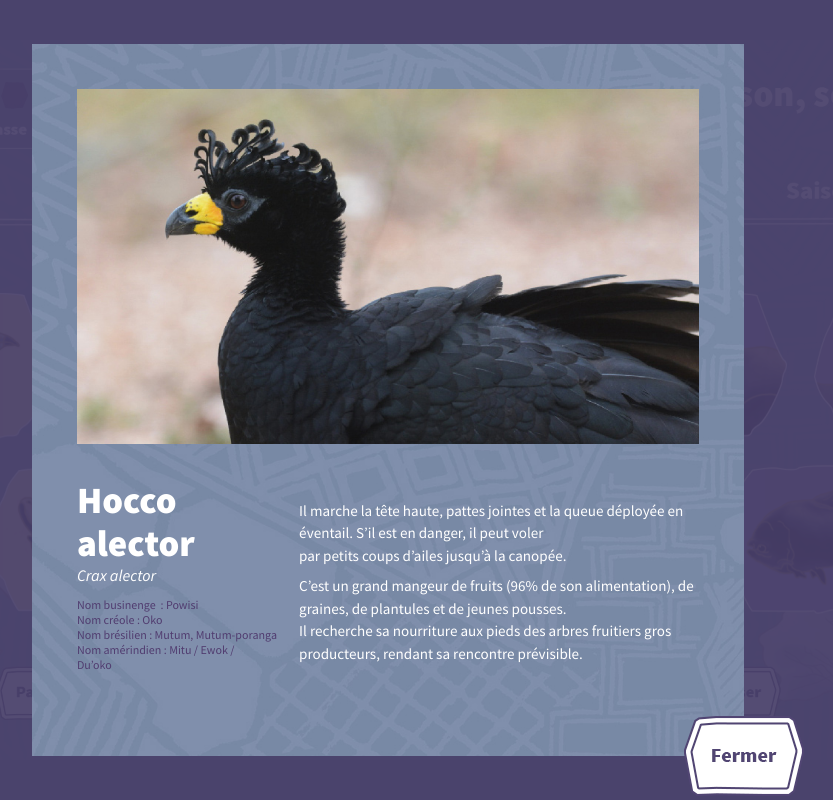
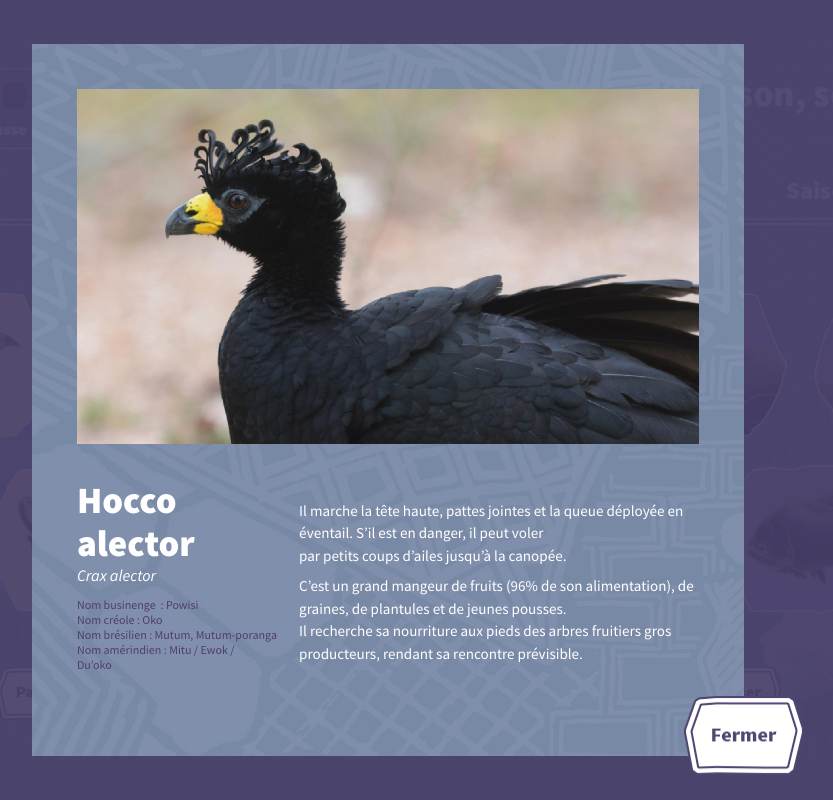
Before and after one commit to FabienTregan/AmazonieHunting, a plain HTML site: page season/index.html in a window 1280 px wide. Both pictures are taken after a click on the picture 225 px from the left and 366 px from the top of the page. Shown: the whole page, without its empty margins (252-1085 px from the left). Drawn offline with Linux system fonts and the light colour scheme.

Commit message:
Reloacted the close button on animal info popup on seasons page.

```diff
--- a/season/index.html
+++ b/season/index.html
@@ -177,7 +177,7 @@
             <div id="animalText" class="info">
                 Text
             </div>
-            <img src="close_button.png" class="clickArea" style="left: 91.67%; top: 94.44%; width: 16.8%;" onclick="popup_hide()">
+            <img src="close_button.png" class="clickArea" style="left: 91.67%; top: 91.6%; width: 16.8%;" onclick="popup_hide()">
         </div>
     </div>
 
```
